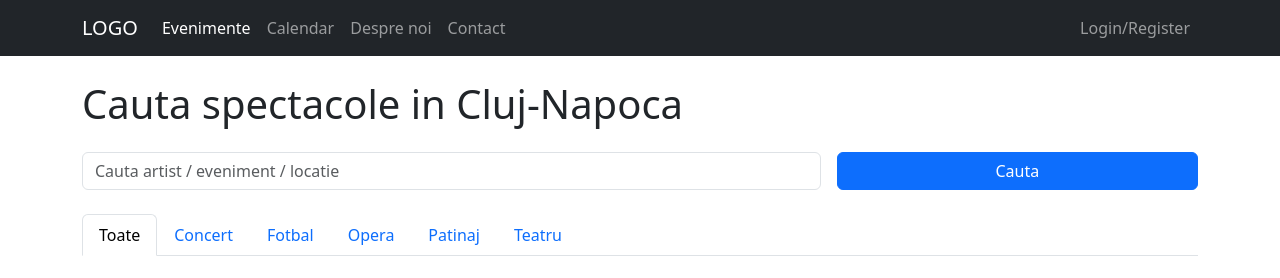
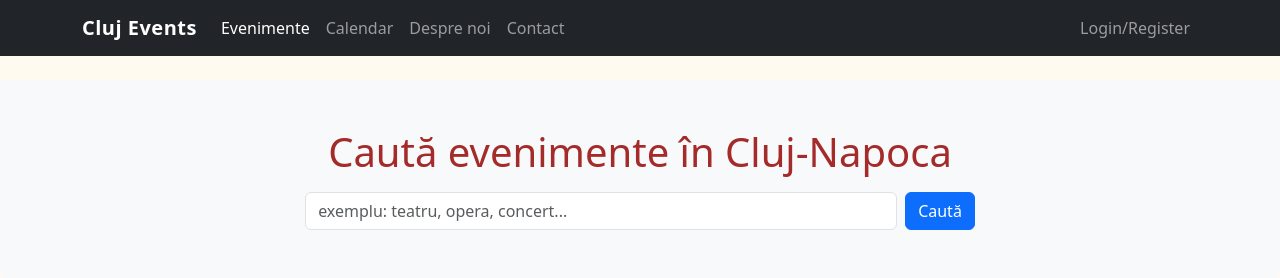
Before and after one commit to giulia-oiegas/bilete-evenimente-cluj, a PHP site: page /index.php?category=3 in a window 1280 px wide. Shown: the top 278 px of the page. Run offline with PHP 8.4, Linux system fonts and the light colour scheme; data comes from the database, SQL or seed files in the repository.

Commit message:
am modificat navbar-ul si am imbinat home in index cu scopul de a renunta ulterior la fisierul home.

```diff
--- a/classes/product_repository.php
+++ b/classes/product_repository.php
@@ -4,7 +4,7 @@ require_once 'db_controller.php';
 
 class productRepository
 {
-    private db_controller $db; // <-- Proprietate  pentru a apela $this->db->select()
+    private db_controller $db; // Proprietate  pentru a apela $this->db->select()
 
     public function __construct()
     {
@@ -13,10 +13,11 @@ class productRepository
 
     public function getFilteredProducts(?int $category_id = null, ?string $search_term = null): array
     {
+        //pornim de la o interogare de baza care selecteaza produsele si numele categoriei lor
         $query = "SELECT p.*, c.name AS category_name
                 FROM PRODUCTS p
                 JOIN CATEGORIES c ON p.category_id = c.id_categories
-                WHERE 1=1";
+                WHERE 1=1"; //returneaza toate inregistrarile fara sa le filtreze
         $params = [];
 
         if ($category_id !== null) {
--- a/public/header.php
+++ b/public/header.php
@@ -1,8 +1,26 @@
 <?php
+//require_once '../classes/product_repository.php';
+//require_once '../classes/authService.php';
 //pornim sesiunea o singura data
 if(session_status() === PHP_SESSION_NONE){
     session_start();
 }
+//$productRepo = new productRepository();
+//$auth = new authService();
+
+// Preluare parametri de filtrare
+//$search_term = $_GET['search'] ?? null;
+//$category_id = (isset($_GET['cat_id']) && is_numeric($_GET['cat_id'])) ? (int)$_GET['cat_id'] : null;
+
+// Folosim metoda pentru filtrare
+//$events = $productRepo->getFilteredProducts($category_id, $search_term);
+
+// Preluarea categoriilor pentru meniul de filtrare
+//$categories = $productRepo->getAllCategories();
+
+$isLoggedIn = !empty($_SESSION['user_id']);
+$userRole = $_SESSION['user_role'] ?? 'guest';
+
 ?>
 
 <!doctype html>
@@ -21,7 +39,6 @@ if(session_status() === PHP_SESSION_NONE){
     <nav class="navbar navbar-expand-lg navbar-dark bg-dark">
         <div class="container">
             <a class="navbar-brand" href="index.php">Cluj Events</a>
-
             <button class="navbar-toggler" type="button" data-bs-toggle="collapse" data-bs-target="#mainNavbar">
                 <span class="navbar-toggler-icon"></span>
             </button>
@@ -34,34 +51,16 @@ if(session_status() === PHP_SESSION_NONE){
                     <li class="nav-item"><a class="nav-link" href="contact.php">Contact</a></li>
                 </ul>
 
-                <ul class="navbar-nav ms-auto mb-2 mb-lg-0">
-                    <li class="nav-item me-2">
-                        <a class="btn btn-outline-light" href="cart.php">Cos</a>
-                    </li>
-
-                    <?php if(!empty($_SESSION['id'])) : ?>
-                        <li class="nav-item dropdown">
-                            <a class="btn btn-primary dopdown-toggle"
-                               href="#"
-                               id="accountDropdown"
-                               role="button"
-                               data-bs-toggle="dropdown"
-                               aria-expanded="false"
-                            ><?= htmlspecialchars($_SESSION['username'] ?? 'Contul meu') ?>
-                            </a>
-                            <ul class="dropdown-menu dropdown-menu-end" aria-labelledby="accountDropdown">
-                                <li><a class="dropdown-item" href="my_account.php">Contul meu</a></li>
-                                <li><a class="dropdown-item" href="logout.php">Logout</a></li>
-                            </ul>
-                        </li>
+                <ul class="navbar-nav ms-auto">
+                    <?php if ($isLoggedIn): ?>
+                        <?php if ($userRole === 'admin'): ?>
+                            <li class="nav-item"><a class="nav-link text-warning" href="admin/events_list.php">ADMIN</a></li>
+                        <?php endif; ?>
+                        <li class="nav-item"><a class="nav-link" href="my_account.php">Contul meu</a></li>
+                        <li class="nav-item"><a class="nav-link" href="cart.php">Coș</a></li>
+                        <li class="nav-item"><a class="nav-link" href="logout.php">Logout</a></li>
                     <?php else: ?>
-                        <!--user nelogat -->
-                        <li class="nav-item me-2">
-                            <a class="btn btn-outline-light" href="login.php">Login</a>
-                        </li>
-                        <li class="nav-item">
-                            <a class="btn btn-success" href="register.php">Register</a>
-                        </li>
+                        <li class="nav-item"><a class="nav-link" href="login.php">Login/Register</a></li>
                     <?php endif; ?>
                 </ul>
             </div>
--- a/public/index.php
+++ b/public/index.php
@@ -1,4 +1,3 @@
-
 <?php
 // /public/index.php
 require_once '../classes/product_repository.php';
@@ -9,8 +8,8 @@ $productRepo = new productRepository();
 $auth = new authService();
 
 // Preluare parametri de filtrare
-$search_term = $_GET['search'] ?? null;
-$category_id = (isset($_GET['cat_id']) && is_numeric($_GET['cat_id'])) ? (int)$_GET['cat_id'] : null;
+$search_term = $_GET['q'] ?? null;
+$category_id = (isset($_GET['category']) && is_numeric($_GET['category'])) ? (int)$_GET['category'] : null;
 
 // Folosim metoda pentru filtrare
 $events = $productRepo->getFilteredProducts($category_id, $search_term);
@@ -18,65 +17,42 @@ $events = $productRepo->getFilteredProducts($category_id, $search_term);
 // Preluarea categoriilor pentru meniul de filtrare
 $categories = $productRepo->getAllCategories();
 
-$isLoggedIn = $auth->isUserLoggedIn();
-$userRole = $_SESSION['user_role'] ?? 'guest';
+//$isLoggedIn = $auth->isUserLoggedIn();
+//$userRole = $_SESSION['user_role'] ?? 'guest';
+
+include 'header.php';
 ?>
-<!DOCTYPE html>
-<html lang="ro">
-<head>
-    <meta charset="UTF-8">
-    <meta name="viewport" content="width=device-width, initial-scale=1.0">
-    <title>Bilete Evenimente Cluj - Acasa</title>
-    <link rel="stylesheet" href="https://cdn.jsdelivr.net/npm/bootstrap@5.3.2/dist/css/bootstrap.min.css">
-</head>
-<body>
+<main class="py-4">
+   <!-- <div class="container mt-4"> -->
+    <div class="bg-light p-5 rounded mb-4">
+        <h1 class="display-6 text-center mb-3">Caută evenimente în Cluj-Napoca</h1>
+        <form method="get" class="d-flex justify-content-center">
+            <input
+                    type="text"
+                    name="q"
+                    class="form-control w-50 me-2"
+                    placeholder="exemplu: teatru, opera, concert..."
+                    value="<?= htmlspecialchars($search_term ?? '')?>"
+            >
+            <?php if($category_id !== null): ?>
+                <input type="hidden" name="category" value="<?= (int)$category_id ?>">
+            <?php endif; ?>
+            <button type="submit" class="btn btn-primary">Caută</button>
+        </form>
+    </div>
 
-<nav class="navbar navbar-expand-lg navbar-dark bg-dark">
-    <div class="container">
-        <a class="navbar-brand" href="index.php">LOGO</a>
-        <div class="collapse navbar-collapse">
-            <ul class="navbar-nav me-auto mb-2 mb-lg-0">
-                <li class="nav-item"><a class="nav-link active" href="index.php">Evenimente</a></li>
-                <li class="nav-item"><a class="nav-link" href="#">Calendar</a></li>
-                <li class="nav-item"><a class="nav-link" href="about.php">Despre noi</a></li>
-                <li class="nav-item"><a class="nav-link" href="contact.php">Contact</a></li>
-            </ul>
-            <ul class="navbar-nav ms-auto">
-                <?php if ($isLoggedIn): ?>
-                    <?php if ($userRole === 'admin'): ?>
-                        <li class="nav-item"><a class="nav-link text-warning" href="admin/events_list.php">ADMIN</a></li>
-                    <?php endif; ?>
-                    <li class="nav-item"><a class="nav-link" href="my_account.php">Contul meu</a></li>
-                    <li class="nav-item"><a class="nav-link" href="cart.php">Coș</a></li>
-                    <li class="nav-item"><a class="nav-link" href="logout.php">Logout</a></li>
-                <?php else: ?>
-                    <li class="nav-item"><a class="nav-link" href="login.php">Login/Register</a></li>
-                <?php endif; ?>
-            </ul>
-        </div>
-    </div>
-</nav>
+    <ul class="nav nav-pills justify-content-center mb-4">
+        <li class="nav-item">
+            <a class="nav-link <?= $category_id === null ? 'active' : '' ?>" href="index.php">
+                Toate evenimentele:
+            </a>
+        </li>
 
-<div class="container mt-4">
-    <h1 class="mb-4">Cauta spectacole in Cluj-Napoca</h1>
-
-    <form class="row g-3 mb-4" method="GET" action="index.php">
-        <div class="col-md-8">
-            <label for="search_input" class="visually-hidden">Câmp de căutare</label>
-            <input type="text" class="form-control" name="search" id="search_input" placeholder="Cauta artist / eveniment / locatie" value="<?php echo htmlspecialchars($search_term ?? ''); ?>">
-        </div>
-        <div class="col-md-4">
-            <button type="submit" class="btn btn-primary w-100">Cauta</button>
-        </div>
-    </form>
-
-    <ul class="nav nav-tabs mb-4">
-        <li class="nav-item"><a class="nav-link <?php echo $category_id === null ? 'active' : ''; ?>" href="index.php">Toate</a></li>
         <?php foreach ($categories as $cat): ?>
             <li class="nav-item">
-                <a class="nav-link <?php echo $category_id === $cat['id_categories'] ? 'active' : ''; ?>"
-                   href="index.php?cat_id=<?php echo $cat['id_categories']; ?>&search=<?php echo htmlspecialchars($search_term ?? ''); ?>">
-                    <?php echo htmlspecialchars($cat['name']); ?>
+                <a class="nav-link <?= ($category_id === (int)$cat['id_categories']) ? 'active' : '' ?>"
+                   href="index.php?category=<?= (int)$cat['id_categories']?>">
+                    <?= htmlspecialchars($cat['name']) ?>
                 </a>
             </li>
         <?php endforeach; ?>
@@ -116,7 +92,8 @@ $userRole = $_SESSION['user_role'] ?? 'guest';
                 </div>
             </div>
         </div>
-</div>
+</main>
 
-<footer class="bg-light text-center text-lg-start mt-5"><div class="text-center p-3">...</div></footer>
-<script src="https://cdn.jsdelivr.net/npm/bootstrap@5.3.2/dist/js/bootstrap.bundle.min.js"></script></html>
+<?php
+include 'footer.php';
+?>
```
Lines whose indentation alone changed are shown as unchanged.
